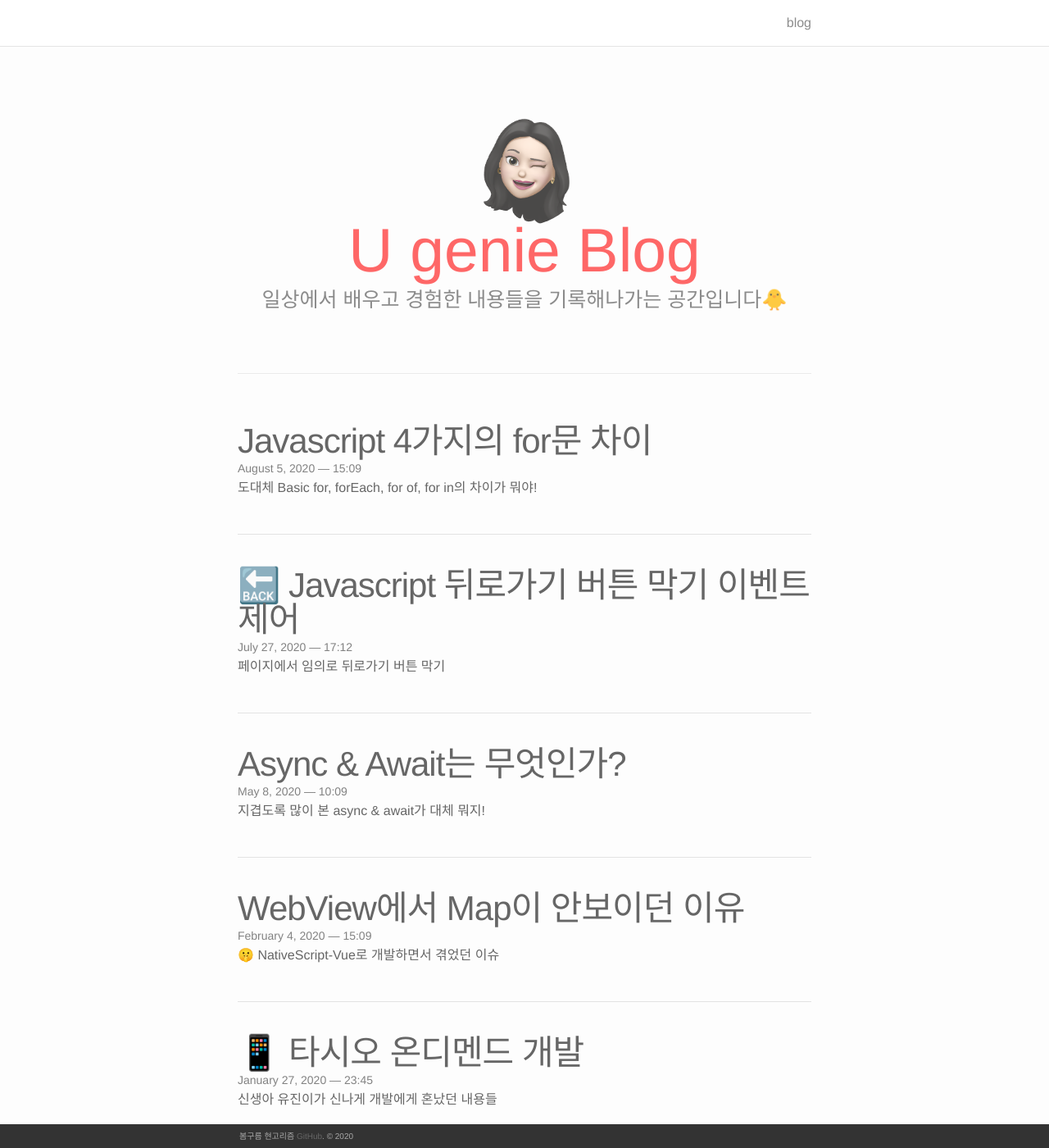
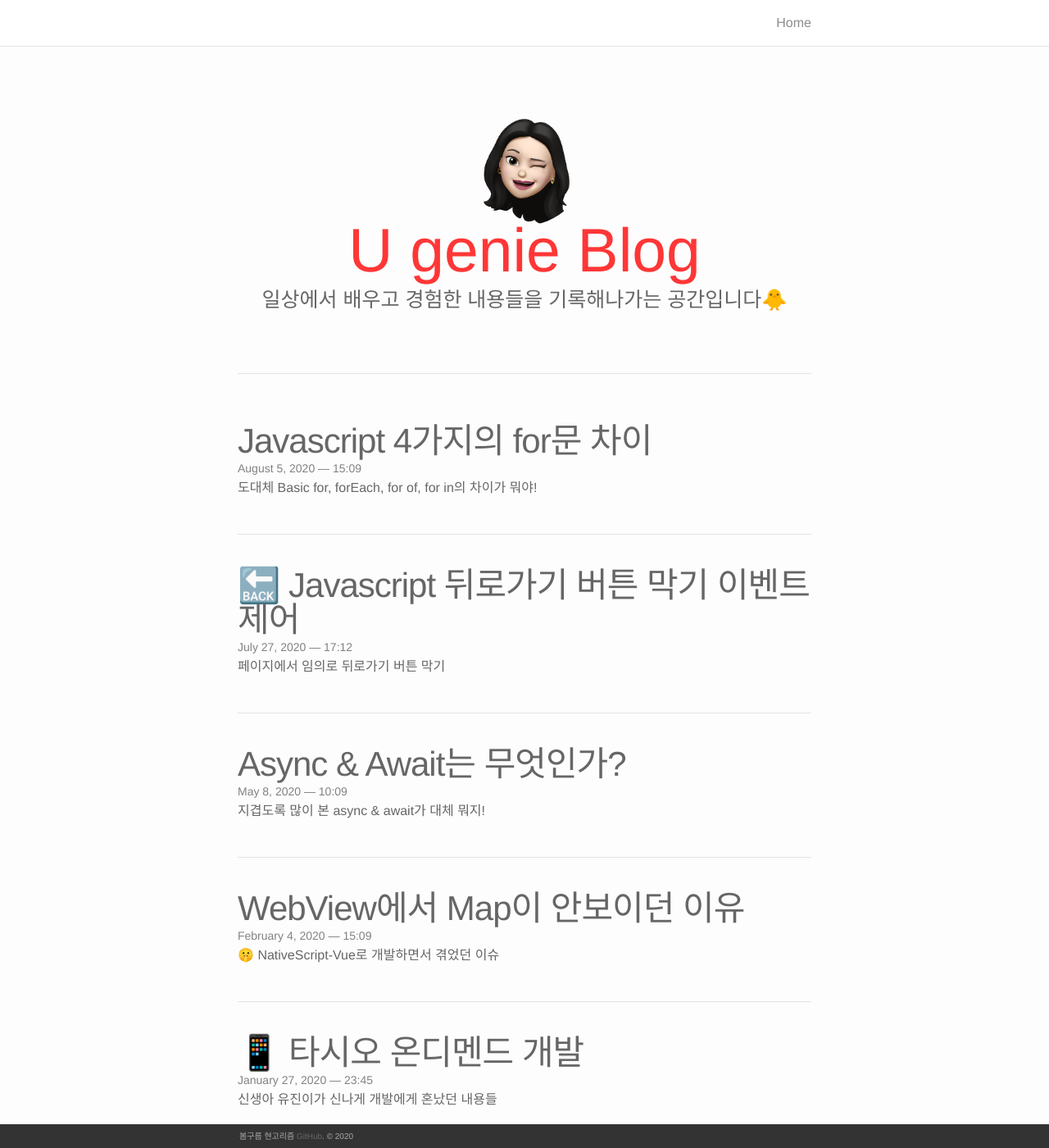
Before and after one commit to HyunYuJin/HyunYuJin.github.io, a Jekyll site: the page built from index.html, in a window 1280 px wide and 1400 px high. Shown: the whole window at 82% size. Built offline with Jekyll 4.4.1, drawn with Linux system fonts in a browser that asks for light colours; nearby versions of some CDN libraries; the list of posts is cut into pages by our own code.

Commit message:
Change baseurl name, change .header-bar opacity

```diff
--- a/_includes/header.html
+++ b/_includes/header.html
@@ -6,7 +6,7 @@
 
       <div class="trigger">
         <!-- {{ site.title }} instead of blog -->
-        <a class="page-link" href="{{ site.baseurl }}/">blog</a>
+        <a class="page-link" href="{{ site.baseurl }}/">Home</a>
 
         {% for page in site.pages %}
           {% if page.title %}
--- a/_sass/_layout.scss
+++ b/_sass/_layout.scss
@@ -55,7 +55,7 @@
     position: relative;
     font-size: 20px;
     display: block;
-    opacity: 0.75;
+    opacity: 1;
     width: 100%;
     text-align: center;
     padding-top: 25px;
```
